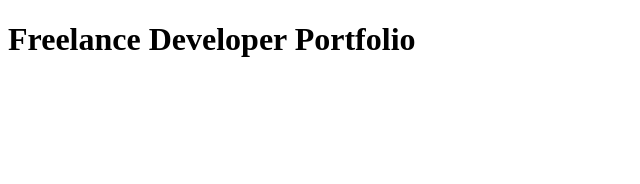
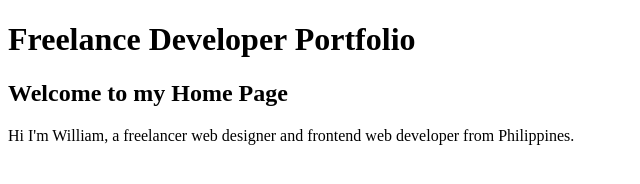
Before and after one commit to reiearth/reiearth.github.io, a plain HTML site: page index.html in a window 1280 px wide. Shown: the whole page, without its empty margins (0-640 px from the left). Drawn offline with Linux system fonts and the light colour scheme.

Commit message:
added styles.css and javascript files

```diff
--- a/index.html
+++ b/index.html
@@ -8,6 +8,8 @@
 </head>
 <body>
     <h1>Freelance Developer Portfolio</h1>
+    <h2>Welcome to my Home Page</h2>
+    <p>Hi I'm William, a freelancer web designer and frontend web developer from Philippines.</p>
 
 </body>
 </html>
```
Also changed, not shown: index.js (added), styles.css (added).
